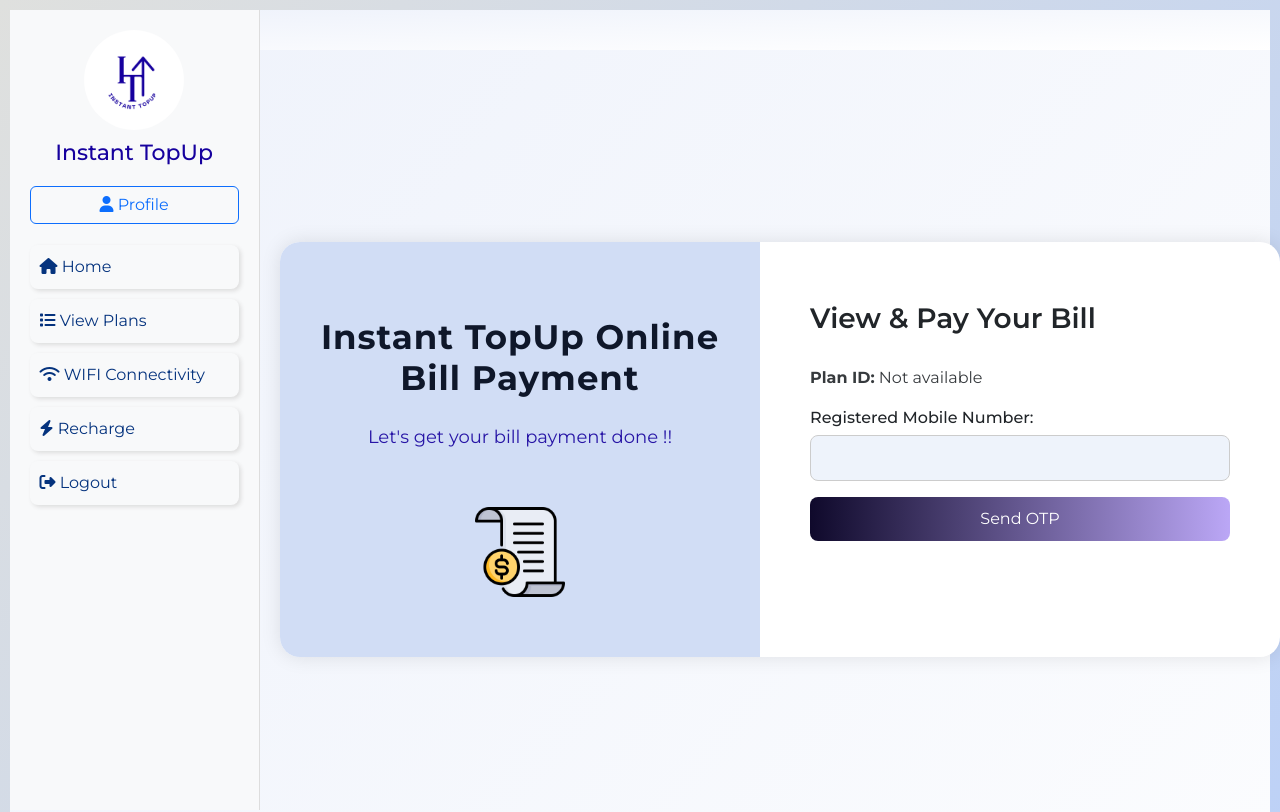
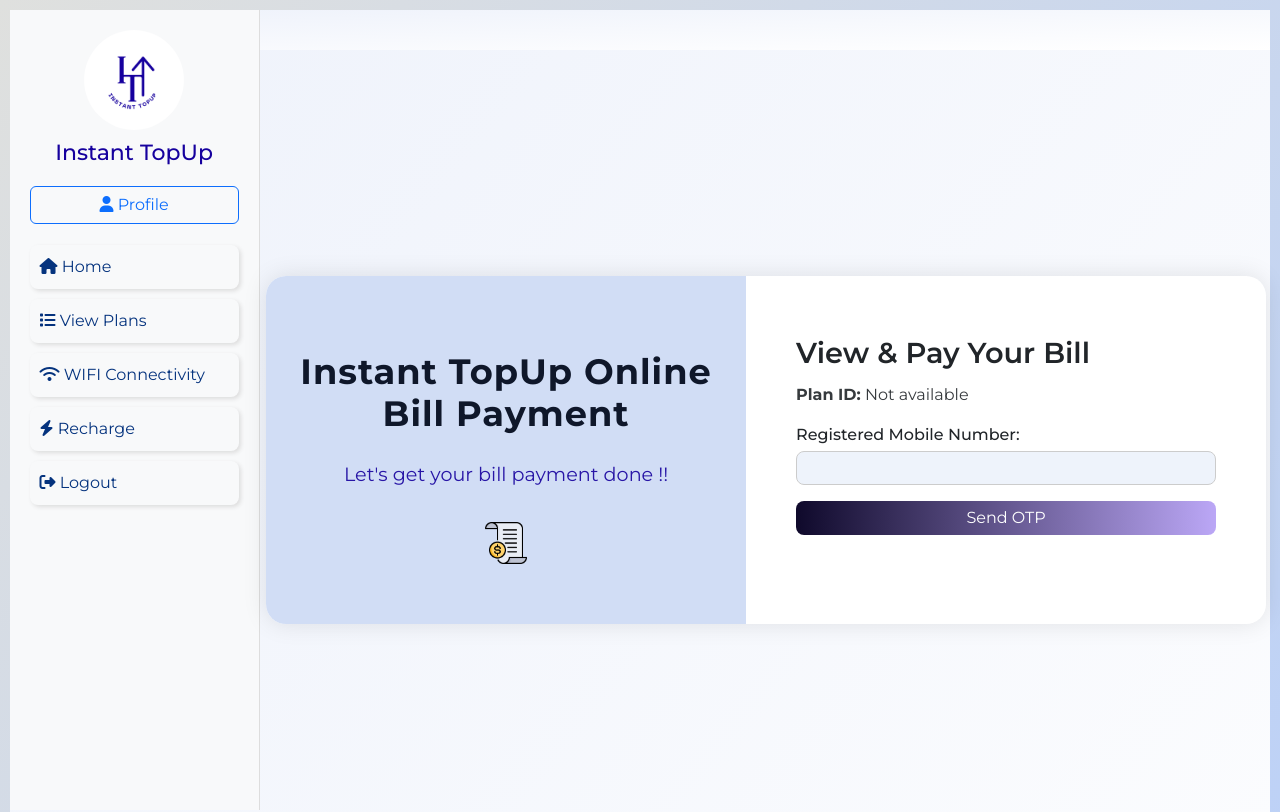
Before and after one commit to misha-sojitra-181/Miniproject, a React (Create React App) app in the folder mainuser/: page /Paybill in a window 1280 px wide. Shown: the top 812 px of the page. Built offline with nearby package versions, Linux system fonts and the light colour scheme; data requests are answered from the project's data file; sample sign-in values are in the browser's storage.

Commit message:
Update Paybill.css

```diff
--- a/mainuser/src/components/Paybill.css
+++ b/mainuser/src/components/Paybill.css
@@ -1,22 +1,23 @@
-.bod{
+.bod {
   background: linear-gradient(to bottom right, #eef2fb, #ffffff);
   font-family: "Poppins", sans-serif;
   color: #16009e;
+}
 
-}
+/* Center Content */
 .container-fluid {
-   min-height: 100vh;
+  min-height: 100vh;
   display: flex;
   align-items: center;
   justify-content: center;
-   margin-left: 140px;
+  margin-left: 10%; /* 140px -> 10% */
 }
 
 /* Card */
 .card {
   border: none;
   border-radius: 20px;
-  box-shadow: 0 0 20px rgba(0, 0, 0, 0.1);
+  box-shadow: 0 0 1.5rem rgba(0, 0, 0, 0.1);
   overflow: hidden;
   max-width: 1000px;
   width: 100%;
@@ -28,36 +29,36 @@
 .left-panel {
   background-color: #d1ddf5;
   color: #16009e;
-  padding: 60px 30px;
+  padding: 6% 3%; /* 60px 30px */
   text-align: center;
   flex: 1;
 }
 
 .left-panel h1 {
-  font-size: 34px;
+  font-size: 2.2rem; /* 34px */
   font-weight: 700;
 }
 
 .left-panel p {
-  font-size: 18px;
-  margin-top: 20px;
+  font-size: 1.2rem; /* 18px */
+  margin-top: 2%; /* 20px */
 }
 
 .left-panel img {
-  margin-top: 40px;
-  width: 90px;
+  margin-top: 4%; /* 40px */
+  width: 10%; /* 90px relative to layout */
 }
 
 /* Right panel */
 .right-panel {
   flex: 1;
-  padding: 60px 50px;
+  padding: 6% 5%; /* 60px 50px */
 }
 
 .right-panel h2 {
-  font-size: 28px;
+  font-size: 1.8rem; /* 28px */
   font-weight: 600;
-  margin-bottom: 30px;
+  margin-bottom: 3%; /* 30px */
 }
 
 .right-panel label {
@@ -66,19 +67,20 @@
 
 .right-panel input {
   width: 100%;
-  padding: 10px;
-  margin-top: 5px;
+  padding: 1%; /* 10px */
+  margin-top: 1%; /* 5px */
   border: 1px solid #ccc;
   border-radius: 8px;
 }
 
+/* Button */
 .btn-send {
   width: 100%;
   background: linear-gradient(to right, #0f092bff, #bba7f6ff);
   color: #0e0e0eff;
   border-radius: 8px;
-  padding: 10px;
-  margin-top: 20px;
+  padding: 1.2%; /* 10px */
+  margin-top: 2%; /* 20px */
   transition: background 0.3s;
   border: none;
   cursor: pointer;
@@ -94,14 +96,21 @@
   .card {
     flex-direction: column;
   }
+
   .left-panel,
   .right-panel {
     width: 100%;
   }
+
   .left-panel {
-    padding: 40px 20px;
+    padding: 4% 3%; /* 40px 20px */
   }
+
   .right-panel {
-    padding: 40px 20px;
+    padding: 4% 3%;
+  }
+
+  .container-fluid {
+    margin-left: 0 !important;
   }
 }
```
